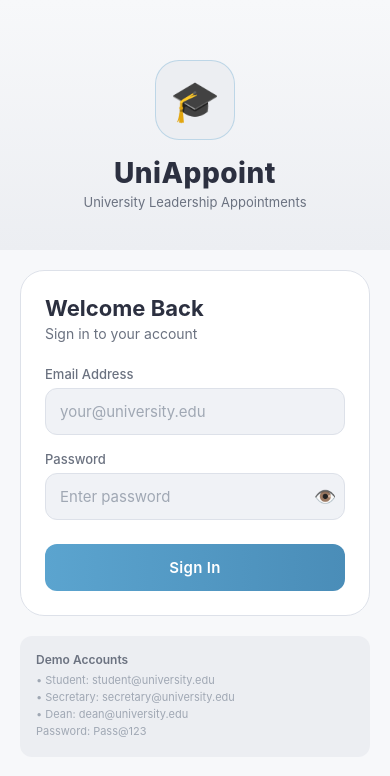
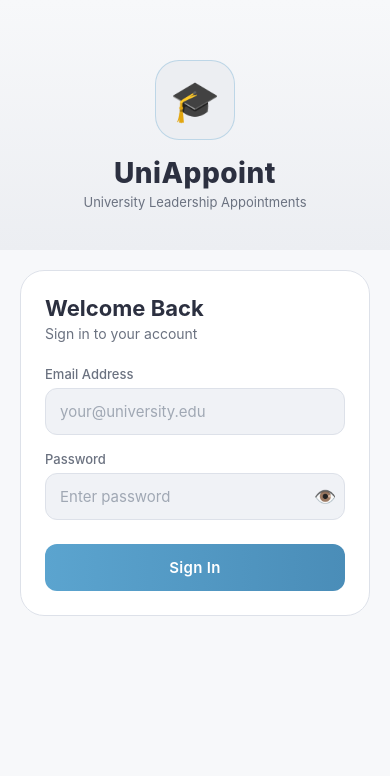
Before and after one commit to eyyuf/Appointment_managment_system, a React Native app in the folder client/: screen /Login in a window 390 px wide. Shown: the top 776 px of the page. Built offline with nearby package versions, Linux system fonts and the light colour scheme; what react-native-worklets would draw is missing.

Commit message:
ui fixies

```diff
--- a/client/src/screens/auth/LoginScreen.js
+++ b/client/src/screens/auth/LoginScreen.js
@@ -48,7 +48,7 @@ const LoginScreen = ({ navigation }) => {
       <KeyboardAvoidingView behavior={Platform.OS === 'ios' ? 'padding' : 'height'} style={styles.flex}>
         <ScrollView contentContainerStyle={styles.scroll} showsVerticalScrollIndicator={false}>
           {/* Header Gradient */}
-          <LinearGradient colors={['#F7F8FA', '#ECEEF2']} style={styles.header}>
+          <LinearGradient colors={[colors.bg, colors.bgElevated]} style={styles.header}>
             <View style={styles.logoWrap}>
               <Text style={styles.logoIcon}>🎓</Text>
             </View>
@@ -75,7 +75,7 @@ const LoginScreen = ({ navigation }) => {
               onChangeText={setPassword}
               placeholder="Enter password"
               secureTextEntry={!showPw}
-              rightIcon={showPw ? '🙈' : '👁️'}
+              rightIcon="👁️"
               onRightIconPress={() => setShowPw((v) => !v)}
               error={errors.password}
             />
@@ -88,20 +88,7 @@ const LoginScreen = ({ navigation }) => {
             />
           </View>
 
-          {/* Quick login hints */}
-          <View style={styles.hint}>
-            <Text style={styles.hintTitle}>Demo Accounts</Text>
-            {[
-              ['Student', 'student@university.edu'],
-              ['Secretary', 'secretary@university.edu'],
-              ['Dean', 'dean@university.edu'],
-            ].map(([role, mail]) => (
-              <TouchableOpacity key={mail} onPress={() => { setEmail(mail); setPassword('Pass@123'); }}>
-                <Text style={styles.hintItem}>• {role}: {mail}</Text>
-              </TouchableOpacity>
-            ))}
-            <Text style={styles.hintItem}>Password: Pass@123</Text>
-          </View>
+
         </ScrollView>
       </KeyboardAvoidingView>
     </SafeAreaView>
@@ -131,12 +118,6 @@ const makeStyles = (colors) => StyleSheet.create({
   registerRow: { flexDirection: 'row', justifyContent: 'center', marginTop: 20 },
   registerText: { color: colors.textSecondary, fontSize: 14 },
   registerLink: { color: colors.primary, fontSize: 14, fontWeight: '600' },
-  hint: {
-    margin: 20, marginTop: 0, padding: 16,
-    backgroundColor: colors.bgElevated, borderRadius: 12,
-  },
-  hintTitle: { color: colors.textSecondary, fontSize: 12, fontWeight: '600', marginBottom: 6 },
-  hintItem: { color: colors.textMuted, fontSize: 11, marginBottom: 3 },
 });
 
 export default LoginScreen;
--- a/client/src/screens/auth/RegisterScreen.js
+++ b/client/src/screens/auth/RegisterScreen.js
@@ -64,7 +64,7 @@ const RegisterScreen = ({ navigation }) => {
           <View style={styles.card}>
             <AppInput label="Full Name" value={form.fullName} onChangeText={set('fullName')} placeholder="Dr. John Doe" error={errors.fullName} />
             <AppInput label="Email" value={form.email} onChangeText={set('email')} placeholder="you@university.edu" keyboardType="email-address" error={errors.email} />
-            <AppInput label="Temporary Password" value={form.password} onChangeText={set('password')} placeholder="Min 8 chars" secureTextEntry={!showPw} rightIcon={showPw ? '🙈' : '👁️'} onRightIconPress={() => setShowPw((v) => !v)} error={errors.password} />
+            <AppInput label="Temporary Password" value={form.password} onChangeText={set('password')} placeholder="Min 8 chars" secureTextEntry={!showPw} rightIcon="👁️" onRightIconPress={() => setShowPw((v) => !v)} error={errors.password} />
             <AppInput label="Phone (optional)" value={form.phone} onChangeText={set('phone')} placeholder="+254700000000" keyboardType="phone-pad" />
             <AppInput label="Department (optional)" value={form.department} onChangeText={set('department')} placeholder="Computer Science" />
 
```
